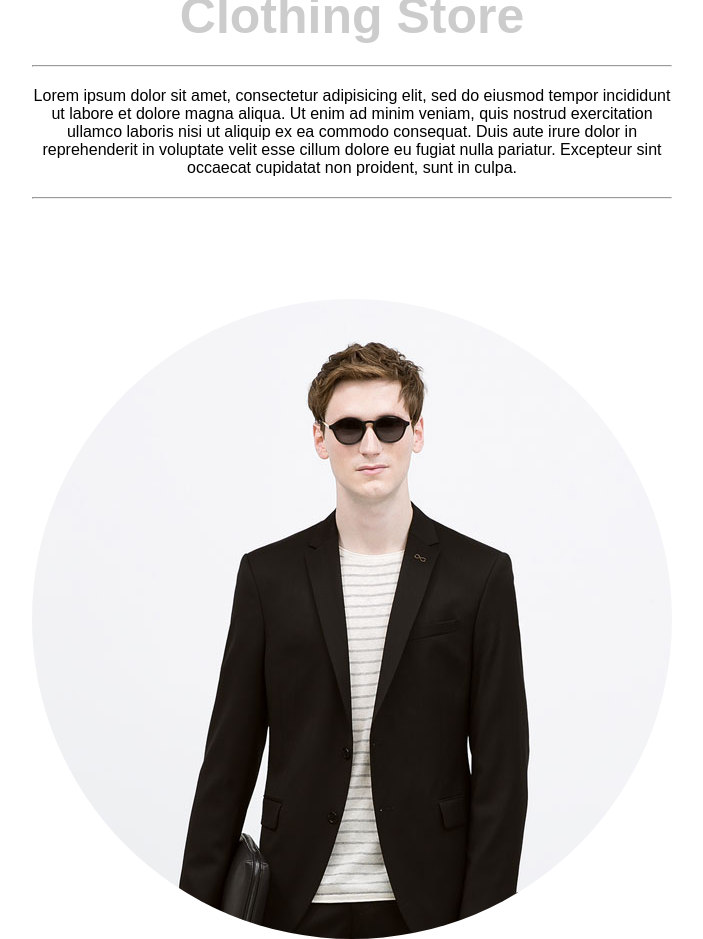
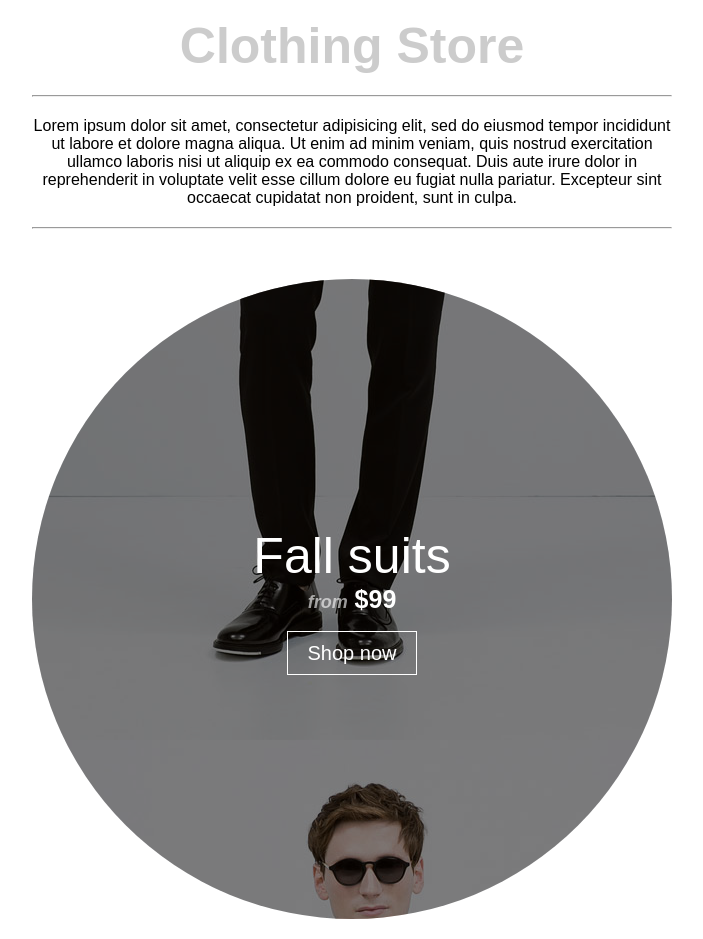
Before and after one commit to MaciejTyrcha/JavaScript, a plain HTML site: page ParralaxOnWeb/index.html in a window 1280 px wide. Shown: the part 1798-2737 px from the top of the page, without its empty margins (288-991 px from the left). Drawn offline with nearby package versions, Linux system fonts and the light colour scheme.

Commit message:
parralax image in the circle with a text appears

```diff
--- a/ParralaxOnWeb/functions.js
+++ b/ParralaxOnWeb/functions.js
@@ -19,7 +19,7 @@ $(window).scroll(function () {
 
     //Landing elements
     if (windowScroll > $('.clothes-pics').offset().top - $(window).height() / 1.2) {
-        console.log("hi");
+        // console.log("hi");
 
         $('.figure').each(function (i) {
             setTimeout(function () {
@@ -28,4 +28,18 @@ $(window).scroll(function () {
 
         });
     }
+
+    //Circle image
+    if (windowScroll > $('.large-window').offset().top - $(window).height() / 1.2) {
+        // console.log("circle window");
+        $('.large-window').css({
+            'background-position': `center ${windowScroll - $('.large-window').offset().top}px`,
+        });
+
+        let opacity = (windowScroll - $('.large-window').offset().top + 400) / (windowScroll / 5);
+
+        $('.window-tint').css({
+            'opacity': `${opacity}`,
+        });
+    }
 });
--- a/ParralaxOnWeb/index.html
+++ b/ParralaxOnWeb/index.html
@@ -58,9 +58,7 @@
         </div>
 
       </div>
-    </article>
 
-    <article>
       <h1>Clothing Store</h1>
       <hr>
       <p>Lorem ipsum dolor sit amet, consectetur adipisicing elit, sed do eiusmod tempor incididunt ut labore et
@@ -71,7 +69,14 @@
         pariatur. Excepteur sint occaecat cupidatat non proident, sunt in culpa.</p>
       <hr>
 
-      <div class="large-window"></div>
+      <div class="large-window">
+        <div class="window-tint">
+          <div class="promo-text">
+            Fall suits <strong> <span>from</span> $99 </strong>
+            <a href="">Shop now</a>
+          </div>
+        </div>
+      </div>
 
     </article>
     <div style="height: 2000px"></div>
--- a/ParralaxOnWeb/style.css
+++ b/ParralaxOnWeb/style.css
@@ -1,6 +1,7 @@
 * {
     margin: 0;
     padding: 0;
+    box-sizing: border-box;
 }
 
 body {
@@ -27,10 +28,16 @@ h1 {
 
 img {
     max-width: 100%;
+    display: block;
+    transform: scale(1);
+    transition: 0.3s;
+}
+
+img:hover {
+    transform: scale(1.1);
 }
 
 /* Parallax */
-
 .bird-box {
     position: relative;
     height: 600px;
@@ -49,8 +56,6 @@ img {
     background-repeat: no-repeat;
     position: absolute;
     top: 50%;
-    /* left: 50%; */
-
 }
 
 .fore-bird {
@@ -76,7 +81,7 @@ img {
 
 /* Landing elements */
 .clothes-pics {
-    margin-top: 20px;
+    margin-top: 50px;
     font-size: 0;
 }
 
@@ -88,7 +93,8 @@ img {
     position: relative;
     opacity: 0;
     transform: translateX(-60px);
-    transition: 2s;
+    transition: all 2s;
+    overflow: hidden;
 
 }
 
@@ -101,9 +107,56 @@ img {
 .large-window {
     height: 640px;
     background-image: url('images/model2.jpg');
-    background-position: top center;
-    background-repeat: no-repeat;
+    background-position: center 0px;
+    background-repeat: repeat-y;
     background-attachment: fixed;
     border-radius: 50%;
-    margin-top: 100px;
+    margin-top: 50px;
+    position: relative;
 }
+
+.window-tint {
+    background-color: rgba(0, 0, 0, 0.5);
+    position: absolute;
+    top: 0;
+    bottom: 0;
+    left: 0;
+    right: 0;
+    border-radius: 50%;
+    display: flex;
+    justify-content: center;
+    align-items: center;
+}
+
+.promo-text {
+    color: white;
+    font-weight: 100;
+    font-size: 50px;
+}
+
+.promo-text strong {
+    display: block;
+    font-size: 25px;
+    font-weight: bold;
+}
+
+.promo-text span {
+    font-weight: bold;
+    font-size: 18px;
+    font-style: italic;
+    color: rgba(255, 255, 255, 0.6);
+}
+
+.promo-text a {
+    font-size: 20px;
+    text-decoration: none;
+    color: white;
+    border: 1px solid white;
+    padding: 10px 20px;
+    transition: 0.3s linear;
+}
+
+.promo-text a:hover {
+    background-color: #fff;
+    color: black;
+}
```
